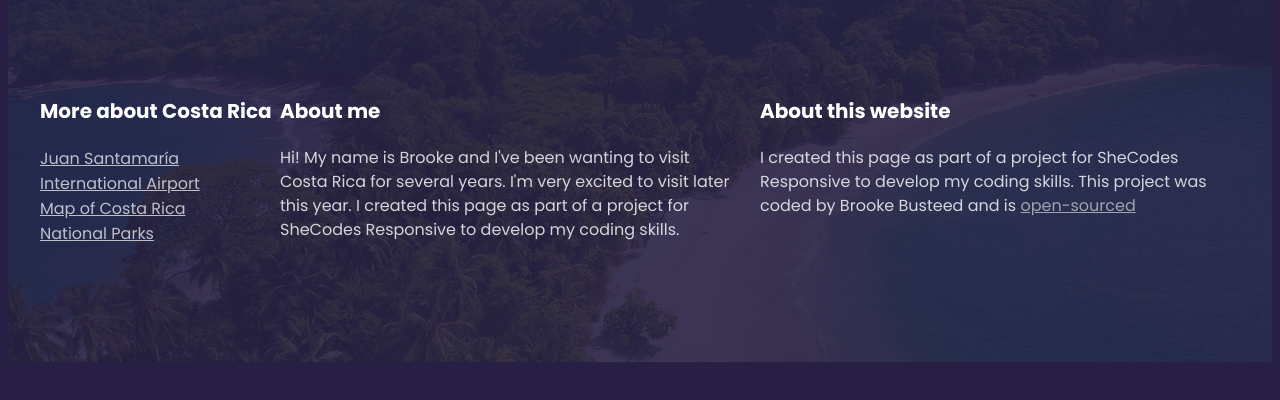
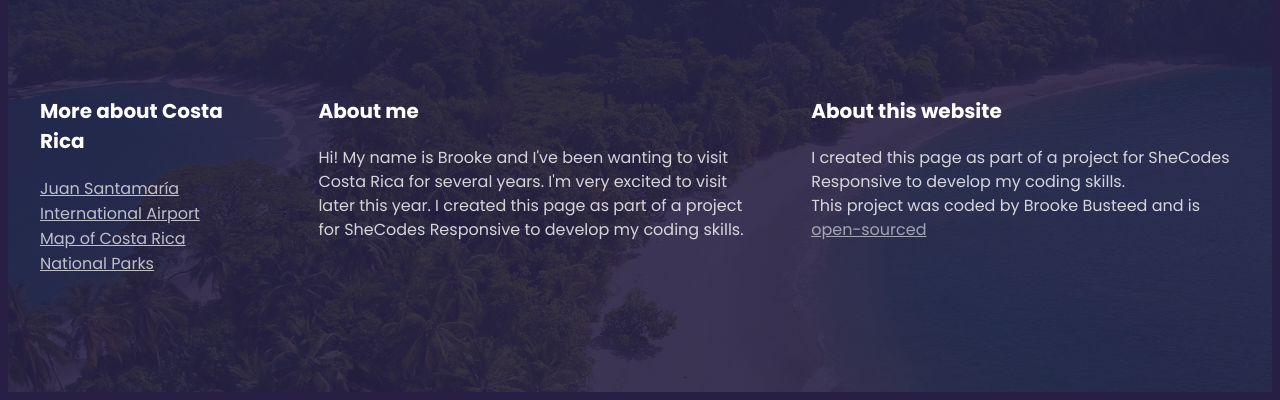
Before and after one commit to brookebusteed/costa-rica-project, a plain HTML site: page index.html in a window 1280 px wide. Shown: the part 761-1161 px from the top of the page. Before the commit the page ends 1131 px from the top, so only its background shows below. Drawn offline with Linux system fonts and the light colour scheme.

Commit message:
Use grid gap instead of margin

```diff
--- a/index.html
+++ b/index.html
@@ -64,8 +64,9 @@
             <h3>About this website</h3>
             <p>
               I created this page as part of a project for SheCodes Responsive
-              to develop my coding skills. This project was coded by Brooke
-              Busteed and is
+              to develop my coding skills.
+              <br />
+              This project was coded by Brooke Busteed and is
               <a
                 href="https://github.com/brookebusteed/costa-rica-project"
                 target="_blank"
--- a/src/style.css
+++ b/src/style.css
@@ -11,6 +11,7 @@ body {
 .grid {
   display: grid;
   grid-template-columns: 1fr 2fr 2fr;
+  grid-gap: 64px;
 }
 
 section {
@@ -84,7 +85,6 @@ footer p {
   font-weight: 400;
   font-size: 16px;
   line-height: 24px;
-  margin-right: 20px;
   opacity: 0.8;
 }
 footer ul {
```
